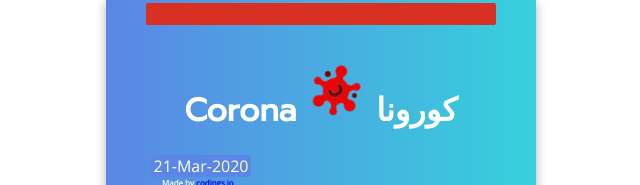
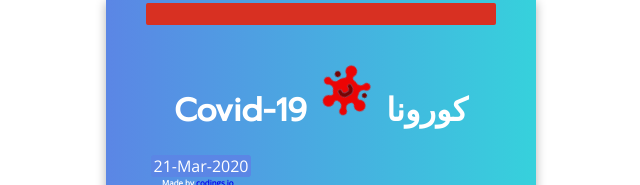
Before and after one commit to MansourMoukdad88/covid-19-en, a React (Create React App) app: page / in a window 1280 px wide. Shown: the top 185 px of the page, without its empty margins (319-959 px from the left). Built offline with nearby package versions, Linux system fonts and the light colour scheme; no server answers.

Commit message:
Update App.js

```diff
--- a/src/App.js
+++ b/src/App.js
@@ -24,7 +24,7 @@ class App extends Component {
       <div className="app">
         <div className="container">
           <InstructionTicker/>
-          <h1 className="app-heading">Corona  <img src={logo} className="App-logo" alt="logo" />  كورونا</h1>
+          <h1 className="app-heading">Covid-19  <img src={logo} className="App-logo" alt="logo" />  كورونا</h1>
           <div style={{"textAlign":"center","margin":"10px 0 0 5px", "backgroundColor":"#5B86E5", "width": "100px", "borderRadius":"3px"}}>{today}</div>
           <h5 style={{"fontSize": "8px", "textAlign":"left", "marginLeft":"16px"}}>Made by <a href="http://codings.io">codings.io</a></h5>
           <Search/>
```
